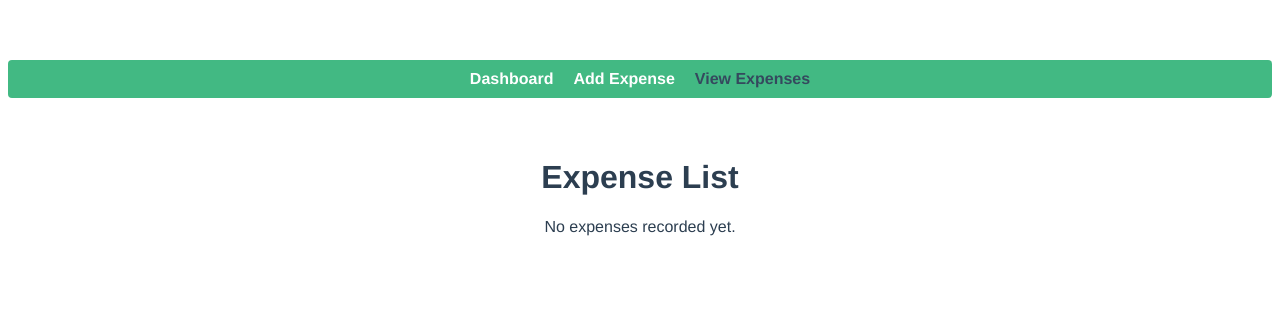
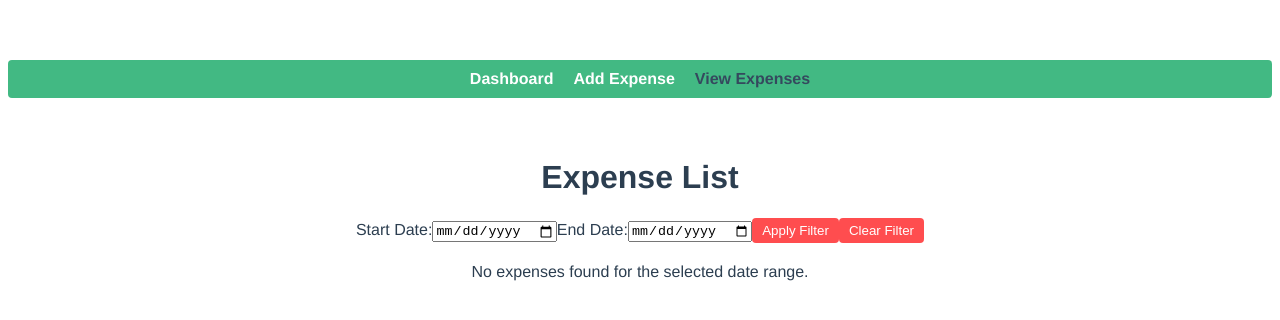
Before and after one commit to JIMPARK80/household-account-book, a Vue app: page /expense-list in a window 1280 px wide. Shown: the top 320 px of the page. Built offline with nearby package versions, Linux system fonts and the light colour scheme.

Commit message:
Adding Extra Features
1. Delete Expense
2. Filter by Date

```diff
--- a/src/components/ExpenseList.vue
+++ b/src/components/ExpenseList.vue
@@ -1,12 +1,26 @@
 <template>
     <div class="expense-list">
       <h1>Expense List</h1>
-      <ul v-if="expenses.length">
-        <li v-for="(expense, index) in expenses" :key="index" class="expense-item">
+
+      <!-- [Day-6:Filter by Date] - Date Filter Section -->
+      <div class="filter">
+        <label>Start Date:</label>
+        <input type="date" v-model="startDate" />
+        <label>End Date:</label>
+        <input type="date" v-model="endDate" />
+        <button @click="applyFilter">Apply Filter</button>
+        <button @click="clearFilter">Clear Filter</button>
+      </div>
+
+      <ul v-if="filteredExpenses.length">
+        <li v-for="(expense, index) in filteredExpenses" :key="index" class="expense-item">
           <span>{{ expense.date }}</span> - <span>{{ expense.category }}</span>: <span>${{ expense.amount }}</span>
+
+          <!-- [Day-6:Delete Expense] - Delete Button for Each Expense -->
+          <button @click="deleteExpense(index)">Delete</button>
         </li>
       </ul>
-      <p v-else>No expenses recorded yet.</p>
+      <p v-else>No expenses found for the selected date range.</p>
     </div>
   </template>
 
@@ -15,13 +29,47 @@
     name: "ExpenseList",
     data() {
       return {
-        expenses: []
+        expenses: [],         // All expenses from localStorage
+        startDate: "",        // [Day-6:Filter by Date] - Start date for filtering
+        endDate: ""           // [Day-6:Filter by Date] - End date for filtering
       };
     },
+    computed: {
+      // [Day-6:Filter by Date] - Computed property to filter expenses by date range
+      filteredExpenses() {
+        if (!this.startDate && !this.endDate) return this.expenses;
+
+        return this.expenses.filter(expense => {
+          const expenseDate = new Date(expense.date).getTime();
+          const start = this.startDate ? new Date(this.startDate).getTime() : null;
+          const end = this.endDate ? new Date(this.endDate).getTime() : null;
+
+          return (!start || expenseDate >= start) && (!end || expenseDate <= end);
+        });
+      }
+    },
     created() {
-      // Retrieve expenses from localStorage when component is created
+      // Load saved expenses from localStorage when component is created
       const savedExpenses = JSON.parse(localStorage.getItem("expenses")) || [];
       this.expenses = savedExpenses;
+    },
+    methods: {
+      // [Day-6:Delete Expense] - Method to delete an expense and update localStorage
+      deleteExpense(index) {
+        this.expenses.splice(index, 1);  // Remove expense from array
+        localStorage.setItem("expenses", JSON.stringify(this.expenses));  // Update localStorage
+      },
+
+      // [Day-6:Filter by Date] - Method to apply the filter (triggers computed property recalculation)
+      applyFilter() {
+        // No action needed; filteredExpenses will update automatically based on startDate and endDate
+      },
+
+      // [Day-6:Filter by Date] - Method to clear the date filter
+      clearFilter() {
+        this.startDate = "";  // Reset start date
+        this.endDate = "";    // Reset end date
+      }
     }
   };
   </script>
@@ -30,6 +78,11 @@
   .expense-list {
     padding: 20px;
   }
+
+  .filter {
+    margin-bottom: 20px;
+  }
+
   .expense-item {
     display: flex;
     justify-content: space-between;
@@ -39,4 +92,16 @@
     border-radius: 4px;
   }
 
+  button {
+    background-color: #ff4d4f;
+    color: white;
+    border: none;
+    padding: 5px 10px;
+    border-radius: 4px;
+    cursor: pointer;
+  }
+
+  button:hover {
+    background-color: #ff7875;
+  }
   </style>
```
